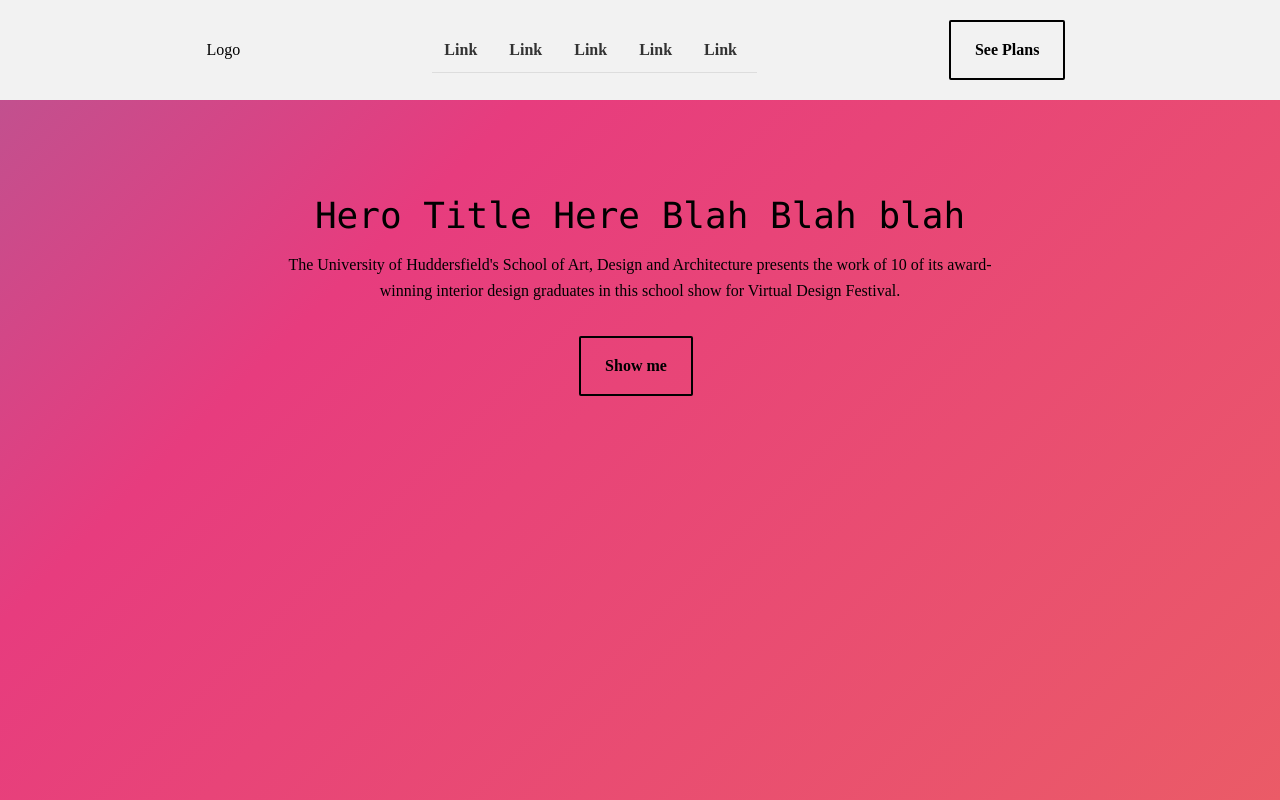
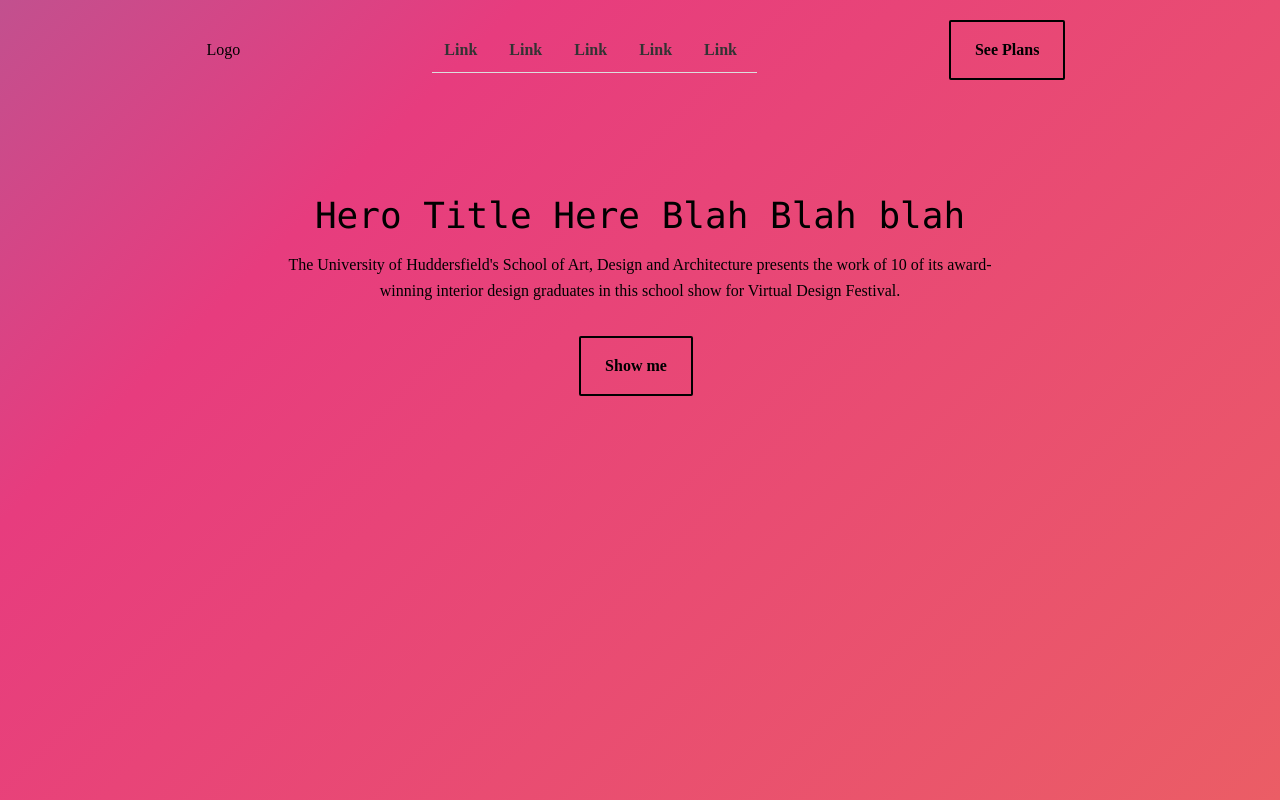
Before and after one commit to synerjay/landing-page-template-nextjs, a Next.js app: page / in a window 1280 px wide. Shown: the top 800 px of the page. Built offline with nearby package versions, Linux system fonts and the light colour scheme.

Commit message:
made header and hero inside one div

```diff
--- a/pages/index.js
+++ b/pages/index.js
@@ -14,8 +14,10 @@ export default function Home() {
   // in React a component MUST have a single FRAGMENT. it cannot have TWO elements side by side each other
   return (
     <Layout pageTitle='Product Landing Page'>
-      <Header />
-      <Hero />
+      <div className='topSection'>
+        <Header />
+        <Hero />
+      </div>
       {/* Feature pictures */}
       <section className=''>
         <div className='container mx-auto flex px-10 py-4 items-center justify-center flex-col'>
--- a/styles/globals.css
+++ b/styles/globals.css
@@ -10,7 +10,7 @@ body {
   font-family: 'Nunito';
 }
 
-.hero {
+.topSection {
   background: linear-gradient(-45deg, #ee7752, #e73c7e, #23a6d5, #23d5ab);
   background-size: 400% 400%;
   animation: gradient 15s ease infinite;
```
